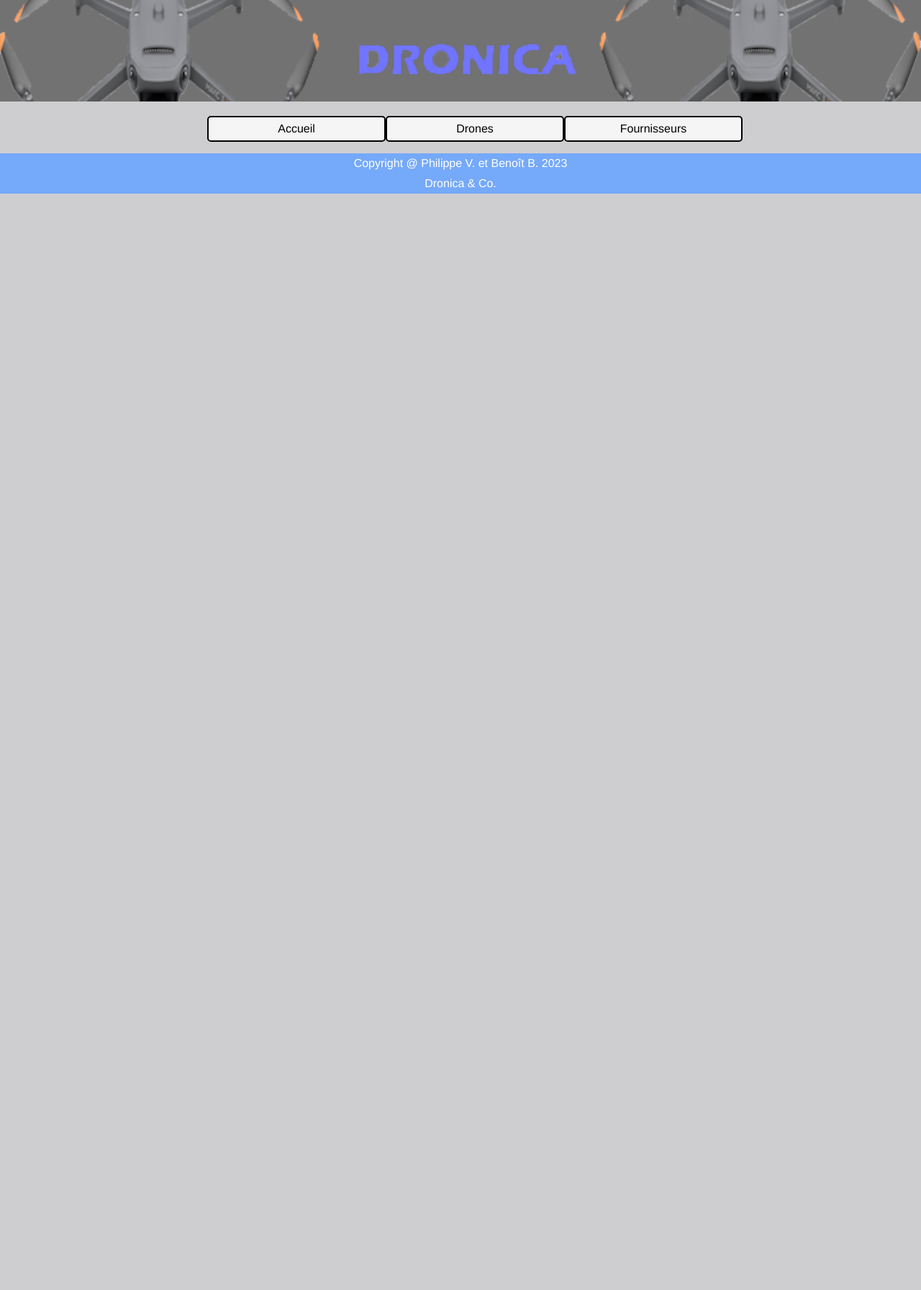
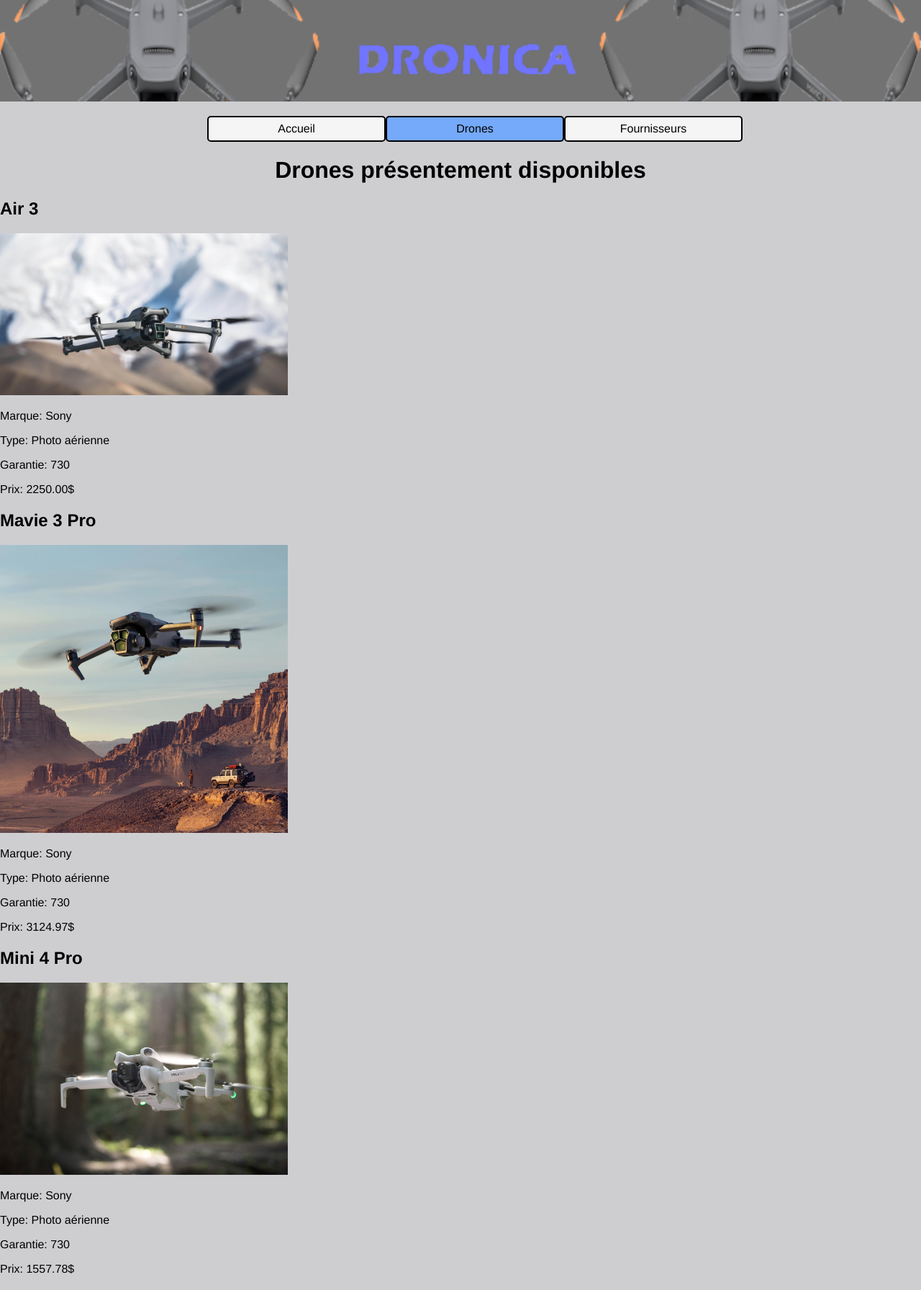
Before and after one commit to BlessThisBen/projetIntegrateurWeb, a PHP site: page /drones.php in a window 1280 px wide. Shown: the part 68-1860 px from the top of the page at 72% size. Before the commit the page ends 337 px from the top, so only its background shows below. Run offline with PHP 8.4, Linux system fonts and the light colour scheme; data comes from the database, SQL or seed files in the repository; both versions use the stored data as it was after the commit.

Commit message:
Ajout des drones et quelques autres modifications

```diff
--- a/classe/PDOFactory.php
+++ b/classe/PDOFactory.php
@@ -1,5 +1,5 @@
 <?php
-  define('MYSQL_SERVER', 'mysql:host=localhost;dbname=dbDrone;charset=utf8');
+  define('MYSQL_SERVER', 'mysql:host=localhost;dbname=dronedb;charset=utf8');
   define('SQL_USER', 'root');
   define('SQL_PASS', '');
 
--- a/classe/drone.php
+++ b/classe/drone.php
@@ -0,0 +1,163 @@
+<?php
+class Drone{
+    private $_id;
+    private $_modele;
+    private $_id_type;
+    private $_id_marque;
+    private $_id_garantie;
+    private $_prix;
+    private $_image;
+
+    public function __construct($params = array()){
+
+        foreach($params as $k => $v){
+
+            $methodName = "set_" . $k;
+            if(method_exists($this, $methodName)) {
+                $this->$methodName($v);
+            }
+        }
+    }
+
+    /**
+     * Get the value of _id
+     */
+    public function get_id()
+    {
+        return $this->_id;
+    }
+
+    /**
+     * Set the value of _id
+     *
+     * @return  self
+     */
+    public function set_id($_id)
+    {
+        $this->_id = $_id;
+
+        return $this;
+    }
+
+    /**
+     * Get the value of _modele
+     */
+    public function get_modele()
+    {
+        return $this->_modele;
+    }
+
+    /**
+     * Set the value of _modele
+     *
+     * @return  self
+     */
+    public function set_modele($_modele)
+    {
+        $this->_modele = $_modele;
+
+        return $this;
+    }
+
+    /**
+     * Get the value of _id_type
+     */
+    public function get_id_type()
+    {
+        return $this->_id_type;
+    }
+
+    /**
+     * Set the value of _id_type
+     *
+     * @return  self
+     */
+    public function set_id_type($_id_type)
+    {
+        $this->_id_type = $_id_type;
+
+        return $this;
+    }
+
+    /**
+     * Get the value of _id_marque
+     */
+    public function get_id_marque()
+    {
+        return $this->_id_marque;
+    }
+
+    /**
+     * Set the value of _id_marque
+     *
+     * @return  self
+     */
+    public function set_id_marque($_id_marque)
+    {
+        $this->_id_marque = $_id_marque;
+
+        return $this;
+    }
+
+    /**
+     * Get the value of _id_garantie
+     */
+    public function get_id_garantie()
+    {
+        return $this->_id_garantie;
+    }
+
+    /**
+     * Set the value of _id_garantie
+     *
+     * @return  self
+     */
+    public function set_id_garantie($_id_garantie)
+    {
+        $this->_id_garantie = $_id_garantie;
+
+        return $this;
+    }
+
+    /**
+     * Get the value of _prix
+     */
+    public function get_prix()
+    {
+        return $this->_prix;
+    }
+
+    /**
+     * Set the value of _prix
+     *
+     * @return  self
+     */
+    public function set_prix($_prix)
+    {
+        $this->_prix = $_prix;
+
+        return $this;
+    }
+
+    /**
+     * Get the value of _image
+     */
+    public function get_image()
+    {
+        return $this->_image;
+    }
+
+    /**
+     * Set the value of _image
+     *
+     * @return  self
+     */
+    public function set_image($_image)
+    {
+        $this->_image = $_image;
+
+        return $this;
+    }
+}
+
+?>
--- a/classe/droneManager.php
+++ b/classe/droneManager.php
@@ -0,0 +1,54 @@
+<?php
+require_once('./classe/drone.php');
+
+class DroneManager{
+    private $_db;
+
+    const SELECT_DRONES = "SELECT Drones.id, modele, Types.nom_type as id_type, Marques.nom_marque as id_marque, Garanties.duree_garantie as id_garantie, prix, image
+                            FROM Drones
+                            INNER JOIN Types ON Drones.id_type = Types.id
+                            INNER JOIN Marques ON Drones.id_marque = Marques.id
+                            INNER JOIN Garanties ON Drones.id_garantie = Garanties.id
+                            ORDER BY Drones.id";
+
+    const SELECT_DRONE_ID = "SELECT Drones.id, modele, id_type, id_marque, id_garantie, prix, image
+                                FROM Drones
+                                INNER JOIN Types ON Drones.id_type = Types.id
+                                INNER JOIN Marques ON Drones.id_marque = Marques.id
+                                INNER JOIN Garanties ON Drones.id_garantie = Garanties.id
+                                WHERE Drones.id = :idDrone";
+
+    private function set_db($db) {
+        assert(is_a($db, 'PDO'), 'La classe "DroneManager" doit recevoir une instance (un objet) de la classe "PDO" lors de l\'appel à son constructeur.');
+        $this->_db = $db;
+      }
+
+    public function __construct($db) { $this->set_db($db); }
+
+    public function getDrones(){
+        $droneObjArray = $queryArray = array();
+
+        $query = $this->_db->prepare(self::SELECT_DRONES);
+        $query->execute($queryArray);
+        $dbResult = $query->fetchAll();
+
+        foreach ($dbResult as $row){
+            array_push($droneObjArray, new Drone($row));
+        }
+
+      return $droneObjArray;
+    }
+
+    public function getDroneById(int $idDrone) {
+
+        $query = $this->_db->prepare(self::SELECT_DRONE_ID);
+        $query->execute(array("idDrone" => $idDrone));
+        $dbResult = $query->fetch();
+
+        assert(!empty($dbResult), 'Le ou les identifiant(s) fourni(s) n\'a pas ou n\'ont pas été trouvé(s) dans la base de données.');
+
+        return new Drone($dbResult);
+      }
+}
+
+?>
--- a/css/style.css
+++ b/css/style.css
@@ -101,7 +101,11 @@
     display: block;
 }
 
-/*Pages de connexion et d'inscription*/
+.menu-principal li.active{
+    background-color: var(--bleuClair);
+}
+
+/********Pages de connexion et d'inscription********/
 
 fieldset{
     display: flex;
@@ -153,3 +157,10 @@
 .submitbutton:hover{
     background-color: yellowgreen;
 }
+
+/*******Page des drones*********/
+
+.img-drone{
+    max-width: 400px;
+    max-height: 400px;
+}
--- a/drones.php
+++ b/drones.php
@@ -1,3 +1,26 @@
 <?php include_once("inc/header.php"); ?>
 
+<?php $dm = new droneManager($bdd) ?>
+
+<h1>Drones présentement disponibles</h1>
+
+<div id="drones-liste">
+<?php
+    $droneArray = $dm->getDrones();
+
+    foreach($droneArray as $drone){
+    ?>
+
+    <div class="drone-solo">
+        <h2><?=$drone->get_modele()?></h2>
+        <img src="./img/drones/<?=$drone->get_image()?>" alt="Photo du drone" class="img-drone">
+        <p>Marque: <?=$drone->get_id_marque()?></p>
+        <p>Type: <?=$drone->get_id_type()?></p>
+        <p>Garantie: <?=$drone->get_id_garantie()?></p>
+        <p>Prix: <?=$drone->get_prix()?>$</p>
+    </div>
+
+    <?php } ?>
+</div>
+
 <?php include_once("inc/footer.php"); ?>
--- a/inc/header.php
+++ b/inc/header.php
@@ -3,10 +3,13 @@
     session_start();
 }
 
-//include_once("inc/autoloader.php");
-//include_once("classe/PDOFactory.php");
+include_once("inc/autoloader.php");
+include_once("classe/PDOFactory.php");
 
-//$bdd = PDOFactory::getMySQLConnection();
+$bdd = PDOFactory::getMySQLConnection();
+
+$parts = explode('/', $_SERVER["SCRIPT_NAME"]);
+$file = $parts[count($parts) - 1];
 
 ?>
 
@@ -34,8 +37,8 @@
 
         <nav class="menu-principal">
             <ul>
-                <li><a href="index.php">Accueil</a></li>
-                <li><a href="drones.php">Drones</a></li>
-                <li><a href="fournisseurListe.php">Fournisseurs</a></li>
+                <li <?php if($file == "index.php"){ ?>class="active" <?php }?>><a href="index.php">Accueil</a></li>
+                <li <?php if($file == "drones.php"){ ?>class="active" <?php }?>><a href="drones.php">Drones</a></li>
+                <li <?php if($file == "fournisseurListe.php"){ ?>class="active" <?php }?>><a href="fournisseurListe.php">Fournisseurs</a></li>
             </ul>
         </nav>
--- a/index.php
+++ b/index.php
@@ -1,3 +1,5 @@
 <?php include_once("inc/header.php"); ?>
 
+<h1>Bienvenue sur Dronica!</h1>
+
 <?php include_once("inc/footer.php"); ?>
```
Also changed, not shown: SQL/DB_DroneFinal.sql (+75 -75 lines), img/Drones/Arrisx220V2_1.jpg (renamed from img/Drones/Arrisx220V2.jpg), img/Drones/EvoLitePlus_1.jpg (renamed from img/Drones/EvoLitePlus.jpg), img/Drones/ZinoProPlus_1.jpg (renamed from img/Drones/ZinoProPlus.jpg).
